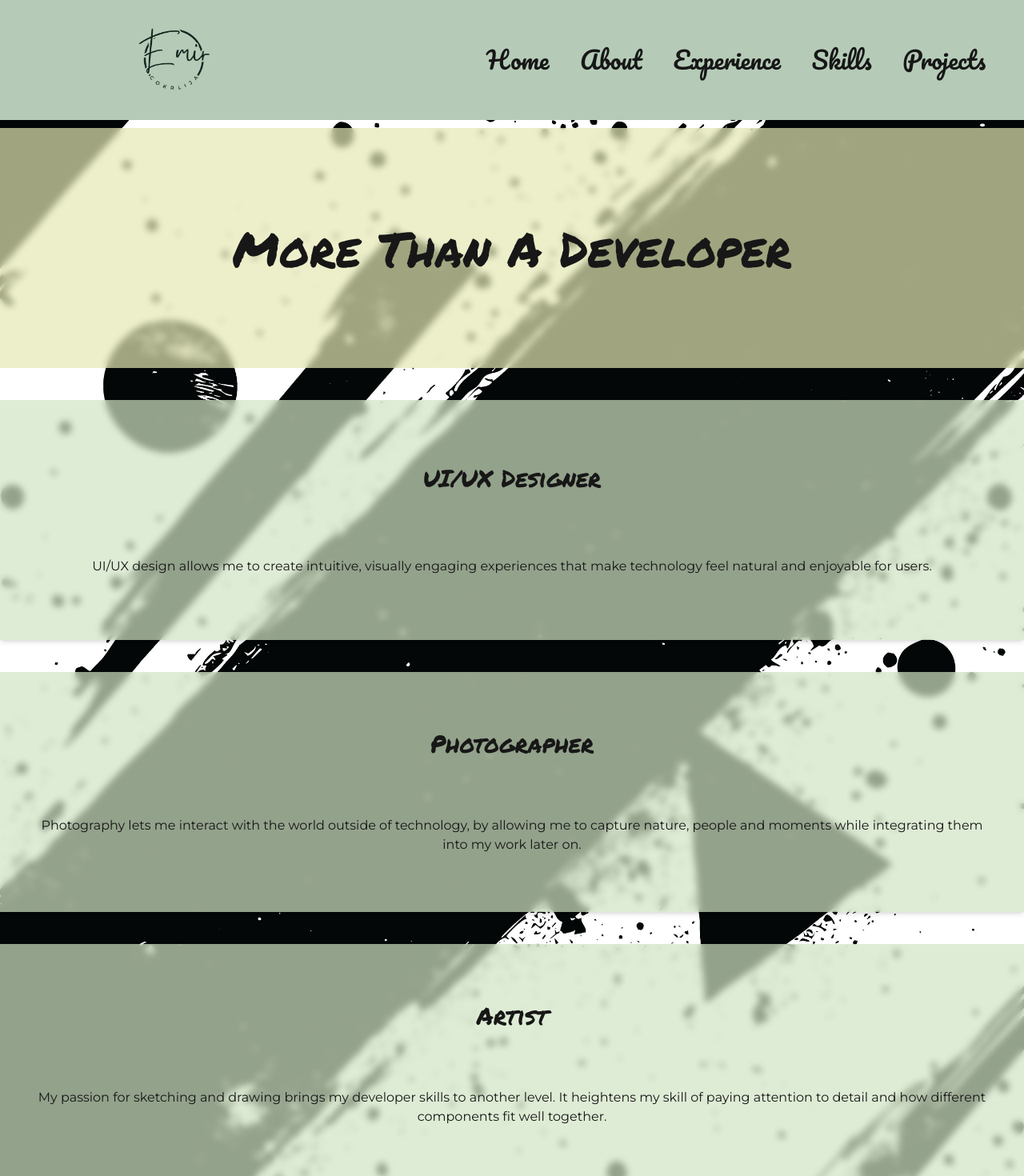
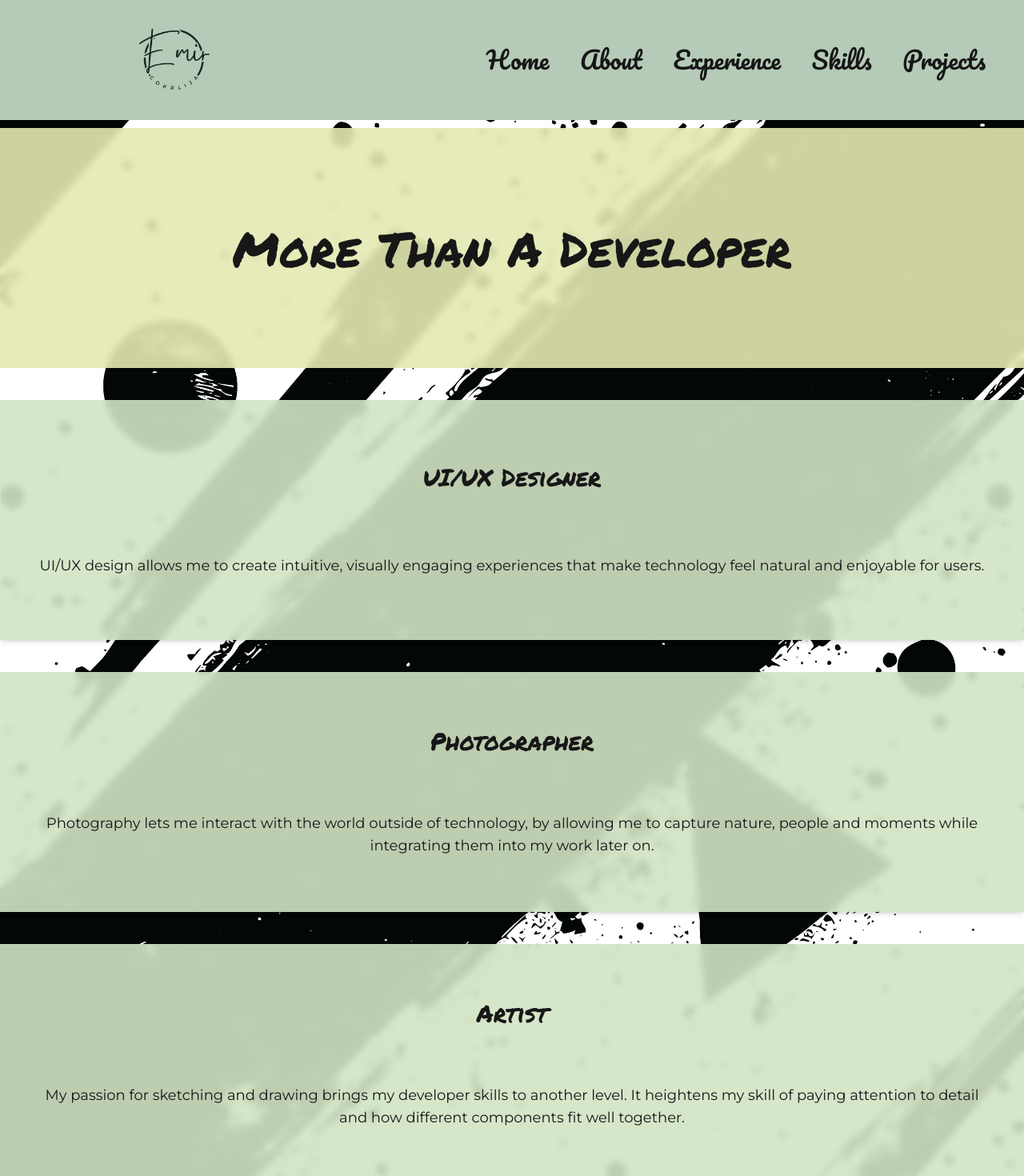
Before and after one commit to emirCo95/portfolio, a Next.js app: page /about in a window 1280 px wide. Shown: the top 1470 px of the page at 80% size. Built offline with nearby package versions, Linux system fonts and the light colour scheme.

Commit message:
portfolio update

```diff
--- a/app/about/page.tsx
+++ b/app/about/page.tsx
@@ -5,7 +5,7 @@ const Page = () => {
   return (
     <div className="w-full flex flex-col justify-evenly items-center overflow-hidden bg-cover bg-center h-full bg-[url('/about.jpg')]">
       <div className="w-full flex flex-col md:flex-row justify-evenly items-center mt-[20vh] md:mt-[20vh]">
-        <div className="w-full h-[350px] md:h-[300px] m-5 md:m-0 flex flex-col justify-evenly items-center bg-cream transition duration-500 hover:scale-110 z-0 backdrop-filter backdrop-blur-sm bg-opacity-70">
+        <div className="w-full h-[350px] md:h-[300px] m-5 md:m-0 flex flex-col justify-evenly items-center bg-cream transition duration-500 hover:scale-110 z-0 backdrop-filter backdrop-blur-sm bg-opacity-90">
           <div className="w-full flex justify-center items-center">
             <h1
               className={`${permanentMarker.className} antialiased text-6xl text-center`}
@@ -16,7 +16,7 @@ const Page = () => {
         </div>
       </div>
       <div className="w-full flex flex-col md:flex-row justify-evenly items-center mt-10 z-0">
-        <div className="z-10 w-full h-[350px] md:h-[300px] flex flex-col justify-evenly items-center bg-teaGreen shadow-md transition duration-500 hover:scale-110 backdrop-filter backdrop-blur-sm bg-opacity-70">
+        <div className="z-10 w-full h-[350px] md:h-[300px] flex flex-col justify-evenly items-center bg-teaGreen shadow-md transition duration-500 hover:scale-110 backdrop-filter backdrop-blur-sm bg-opacity-90">
           <div className="w-full flex justify-center items-center">
             <h1
               className={`${permanentMarker.className} text-4xl md:text-3xl text-center`}
@@ -25,7 +25,7 @@ const Page = () => {
             </h1>
           </div>
           <div className="w-full flex justify-center items-center">
-            <p className="pl-16 pr-16 md:pl-10 md:pr-10 text-center">
+            <p className="pl-16 pr-16 md:pl-10 md:pr-10 text-center text-lg">
               UI/UX design allows me to create intuitive, visually engaging
               experiences that make technology feel natural and enjoyable for
               users.
@@ -34,7 +34,7 @@ const Page = () => {
         </div>
       </div>
       <div className="w-full flex flex-col md:flex-row justify-evenly items-center mt-10 z-0">
-        <div className="z-10 w-full h-[350px] md:h-[300px] flex flex-col justify-evenly items-center bg-teaGreen shadow-md transition duration-500 hover:scale-110 backdrop-filter backdrop-blur-sm bg-opacity-70">
+        <div className="z-10 w-full h-[350px] md:h-[300px] flex flex-col justify-evenly items-center bg-teaGreen shadow-md transition duration-500 hover:scale-110 backdrop-filter backdrop-blur-sm bg-opacity-90">
           <div className="w-full flex justify-center items-center">
             <h1
               className={`${permanentMarker.className} text-4xl md:text-3xl text-center`}
@@ -43,7 +43,7 @@ const Page = () => {
             </h1>
           </div>
           <div className="w-full flex justify-center items-center">
-            <p className="pl-16 pr-16 md:pl-10 md:pr-10 text-center">
+            <p className="pl-16 pr-16 md:pl-10 md:pr-10 text-center text-lg">
               Photography lets me interact with the world outside of technology,
               by allowing me to capture nature, people and moments while
               integrating them into my work later on.
@@ -52,7 +52,7 @@ const Page = () => {
         </div>
       </div>
       <div className="w-full flex flex-col md:flex-row justify-evenly items-center mt-10 mb-10 z-0">
-        <div className="z-10 w-full h-[350px] md:h-[300px] flex flex-col justify-evenly items-center bg-teaGreen shadow-md transition duration-500 hover:scale-110 backdrop-filter backdrop-blur-sm bg-opacity-70">
+        <div className="z-10 w-full h-[350px] md:h-[300px] flex flex-col justify-evenly items-center bg-teaGreen shadow-md transition duration-500 hover:scale-110 backdrop-filter backdrop-blur-sm bg-opacity-90">
           <div className="w-full flex justify-center items-center">
             <h1
               className={`${permanentMarker.className} text-4xl md:text-3xl text-center`}
@@ -61,7 +61,7 @@ const Page = () => {
             </h1>
           </div>
           <div className="w-full flex justify-center items-center">
-            <p className="pl-16 pr-16 md:pl-10 md:pr-10 text-center">
+            <p className="pl-16 pr-16 md:pl-10 md:pr-10 text-center text-lg">
               My passion for sketching and drawing brings my developer skills to
               another level. It heightens my skill of paying attention to detail
               and how different components fit well together.
--- a/app/page.tsx
+++ b/app/page.tsx
@@ -5,7 +5,7 @@ const Home = () => {
   return (
     <div className="w-full flex flex-col justify-evenly items-center overflow-hidden bg-no-repeat bg-cover bg-center h-screen bg-[url('/photographer.jpg')]">
       <div className="w-full flex flex-col md:flex-row justify-evenly items-center mt-[20vh] md:mt-[20vh]">
-        <div className="w-full h-[350px] md:h-[300px] m-5 md:m-0 flex flex-col justify-evenly items-center bg-cream transition duration-500 hover:scale-110 z-0 backdrop-filter backdrop-blur-sm bg-opacity-70">
+        <div className="w-full h-[350px] md:h-[300px] m-5 md:m-0 flex flex-col justify-evenly items-center bg-cream transition duration-500 hover:scale-110 z-0 backdrop-filter backdrop-blur-sm bg-opacity-90">
           <div className="w-full flex justify-center items-center">
             <h1 className={`${permanentMarker.className} antialiased text-6xl`}>
               Hello!!!
@@ -17,7 +17,7 @@ const Home = () => {
         </div>
       </div>
       <div className="w-full flex flex-col md:flex-row justify-evenly items-center mt-10 mb-10 z-0">
-        <div className="z-10 w-full h-[350px] md:h-[300px] flex flex-col justify-evenly items-center bg-teaGreen shadow-md transition duration-500 hover:scale-110 backdrop-filter backdrop-blur-sm bg-opacity-70">
+        <div className="z-10 w-full h-[350px] md:h-[300px] flex flex-col justify-evenly items-center bg-teaGreen shadow-md transition duration-500 hover:scale-110 backdrop-filter backdrop-blur-sm bg-opacity-90">
           <div className="w-full flex justify-center items-center">
             <h1
               className={`${permanentMarker.className} text-4xl md:text-3xl text-center`}
@@ -26,7 +26,7 @@ const Home = () => {
             </h1>
           </div>
           <div className="w-full flex justify-center items-center">
-            <p className="pl-16 pr-16 md:pl-10 md:pr-10 text-center">
+            <p className="pl-16 pr-16 md:pl-10 md:pr-10 text-center text-xl">
               Front-end development lets me transform ideas into interactive,
               visually engaging experiences that connect with users and enhance
               their digital journey.
--- a/app/skills/page.tsx
+++ b/app/skills/page.tsx
@@ -7,12 +7,13 @@ import { RiNextjsFill } from 'react-icons/ri';
 import { RiTailwindCssFill } from 'react-icons/ri';
 import { FaGitAlt } from 'react-icons/fa';
 import { FaFigma } from 'react-icons/fa';
+import { IoLogoJavascript } from 'react-icons/io5';
 
 const Page = () => {
   return (
     <div className="w-full flex flex-col justify-evenly items-center overflow-hidden bg-no-repeat bg-cover bg-center h-full bg-[url('/skills.jpg')]">
       <div className="w-full flex flex-col md:flex-row justify-evenly items-center mt-[20vh] md:mt-[20vh]">
-        <div className="w-full h-[350px] md:h-[300px] m-5 md:m-0 flex flex-col justify-evenly items-center bg-cream transition duration-500 hover:scale-110 z-0 backdrop-filter backdrop-blur-sm bg-opacity-70">
+        <div className="w-full h-[350px] md:h-[300px] m-5 md:m-0 flex flex-col justify-evenly items-center bg-cream transition duration-500 hover:scale-110 z-0 backdrop-filter backdrop-blur-sm bg-opacity-90">
           <div className="w-full flex justify-center items-center">
             <h1 className={`${permanentMarker.className} antialiased text-4xl`}>
               FAVORITE TECHNOLOGIES
@@ -21,7 +22,7 @@ const Page = () => {
         </div>
       </div>
       <div className="w-full flex flex-col md:flex-row justify-evenly items-center mt-10 mb-10 z-0">
-        <div className="z-10 w-full h-full p-10 md:h-full flex flex-wrap gap-5 justify-evenly items-center bg-teaGreen shadow-md backdrop-filter backdrop-blur-sm bg-opacity-70">
+        <div className="z-10 w-full h-full p-10 md:h-full flex flex-wrap gap-5 justify-evenly items-center bg-teaGreen shadow-md backdrop-filter backdrop-blur-sm bg-opacity-90">
           <div className="h-full w-[150px] flex flex-col justify-center items-center transition duration-500 hover:scale-110">
             <FaHtml5 className="w-full h-[50%] text-orange-500" />
             <span className="font-bold">HTML 5</span>
@@ -29,6 +30,10 @@ const Page = () => {
           <div className="h-full w-[150px] flex flex-col justify-center items-center transition duration-500 hover:scale-110">
             <IoLogoCss3 className="w-full h-[50%] text-blue-500" />
             <span className="font-bold">CSS 3</span>
+          </div>
+          <div className="h-full w-[150px] flex flex-col justify-center items-center transition duration-500 hover:scale-110">
+            <IoLogoJavascript className="w-full h-[50%] text-yellow-400" />
+            <span className="font-bold">JavaScript</span>
           </div>
           <div className="h-full w-[150px] flex flex-col justify-center items-center transition duration-500 hover:scale-110">
             <FaReact className="w-full h-[50%] text-blue-500" />
```
Also changed, not shown: app/experience/page.tsx (+4 -4 lines), app/projects/page.tsx (+4 -4 lines).
